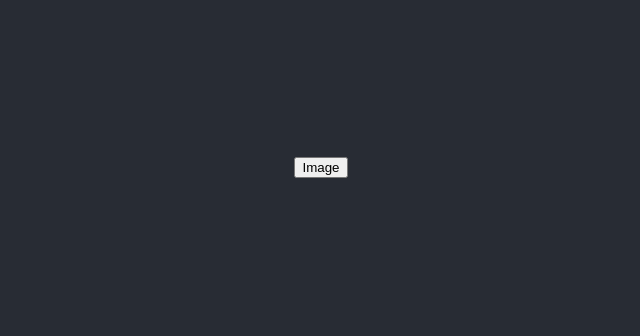
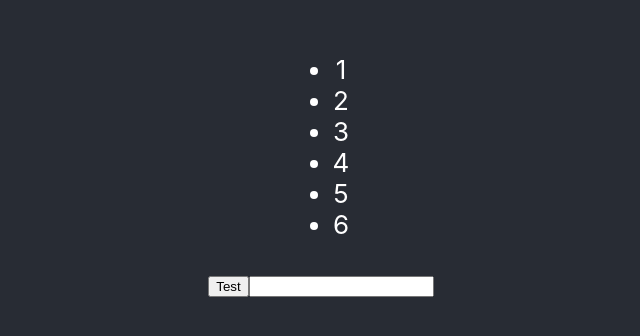
Before and after one commit to huseyinbattal/react-18, a React (Create React App) app: page / in a window 1280 px wide. Shown: the part 238-574 px from the top of the page, without its empty margins (319-959 px from the left). Built offline with nearby package versions, Linux system fonts and the light colour scheme.

Commit message:
useDeferredValue

```diff
--- a/src/App.js
+++ b/src/App.js
@@ -1,21 +1,25 @@
 import "./App.css";
-import { useId, useState, useTransition} from "react";
+import { useDeferredValue, useId, useState, useTransition } from "react";
 import { flushSync } from "react-dom";
 
 function App() {
   const [isPending, startTransition] = useTransition();
   const [count, setCount] = useState("");
+  const [text, setText] = useState(0);
+  const [otherText, setOtherText] = useState();
+  const [isShow, setIsShow] = useState(0);
+  const [state, setState] = useState([1, 2, 3, 4, 5, 6]);
+  const data = useDeferredValue(state);
 
   function handleBtnClick() {
     startTransition(() => {
-      setCount("https://encrypted-tbn0.gstatic.com/images?q=tbn:ANd9GcSm2DAPIyDJ3hWNWAcDyvlaNtK0UPG3yh9BTN-jJvdz&s");
-    })
+      setCount(
+        "https://encrypted-tbn0.gstatic.com/images?q=tbn:ANd9GcSm2DAPIyDJ3hWNWAcDyvlaNtK0UPG3yh9BTN-jJvdz&s"
+      );
+    });
   }
 
-  console.log(useId());
-
-  const [text, setText] = useState(0);
-  const [isShow, setIsShow] = useState(0);
+  //console.log(useId());
 
   const handleClick = () => {
     flushSync(() => {
@@ -26,18 +30,42 @@ function App() {
       setIsShow(new Date().getTime());
     });
   };
-  console.log(text);
-  console.log(isShow);
+  //console.log(text);
+  //console.log(isShow);
   return (
     <div className="App">
       <header className="App-header">
-
-
+        <ul>
+          {data.map((item, index) => {
+            return <li key={index}>{item}</li>;
+          })}
+        </ul>
+        {JSON.stringify(otherText)}
         <div>
-          {isPending && <div><img src={count} /></div>}
-
-          <button onClick={handleBtnClick}>Image</button>
-    </div>
+          {isPending && (
+            <div>
+              <img src={count} alt=""/>
+            </div>
+          )}
+          <button
+            onClick={() => {
+              setTimeout(() => {
+                setState([1, 2, 3, 4, 5, 6]);
+              }, 4000);
+            }}
+          >
+            Test
+          </button>
+          <input
+            value={otherText}
+            onChange={(e) => {
+              setOtherText(e.target.value);
+              setTimeout(() => {
+                setState([1, 2, 3]);
+              }, 2000);
+            }}
+          />
+        </div>
       </header>
     </div>
   );
```
